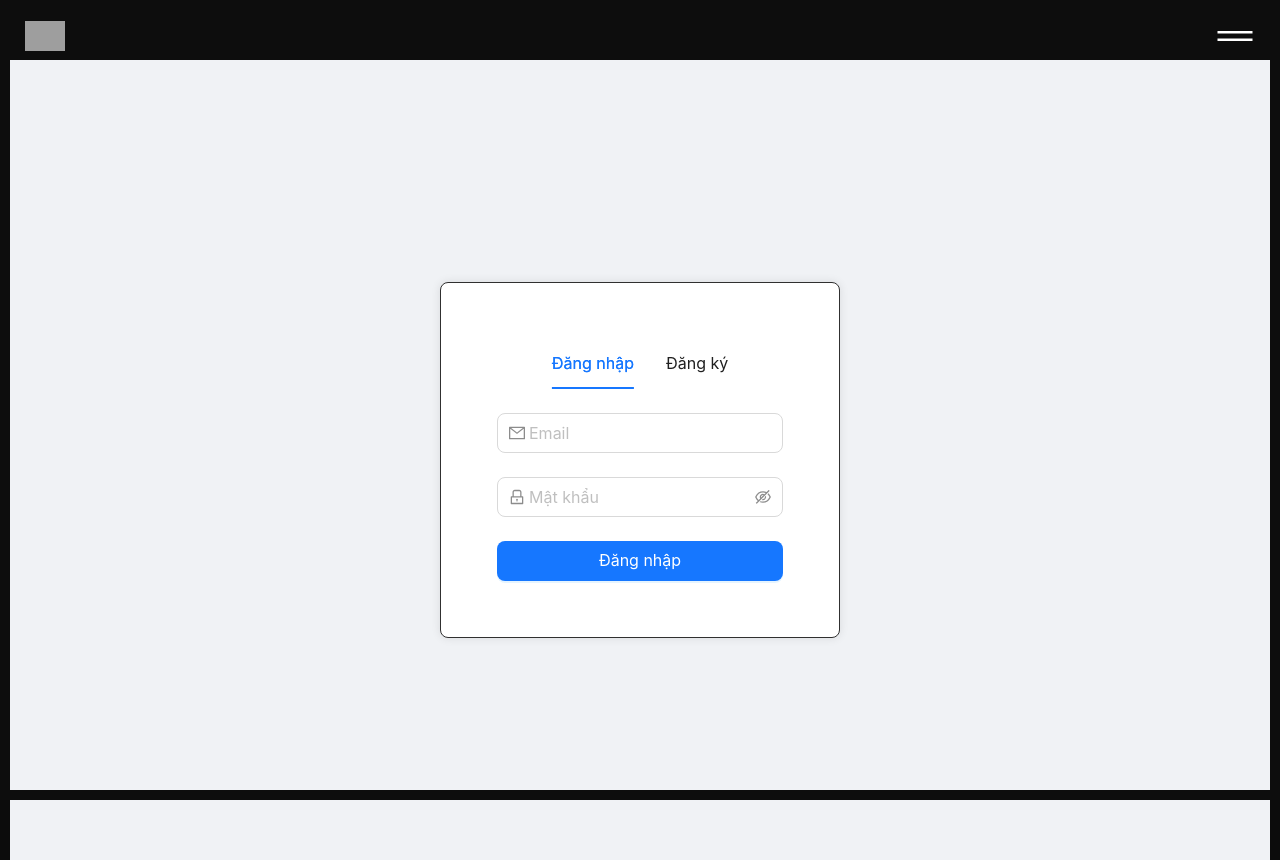
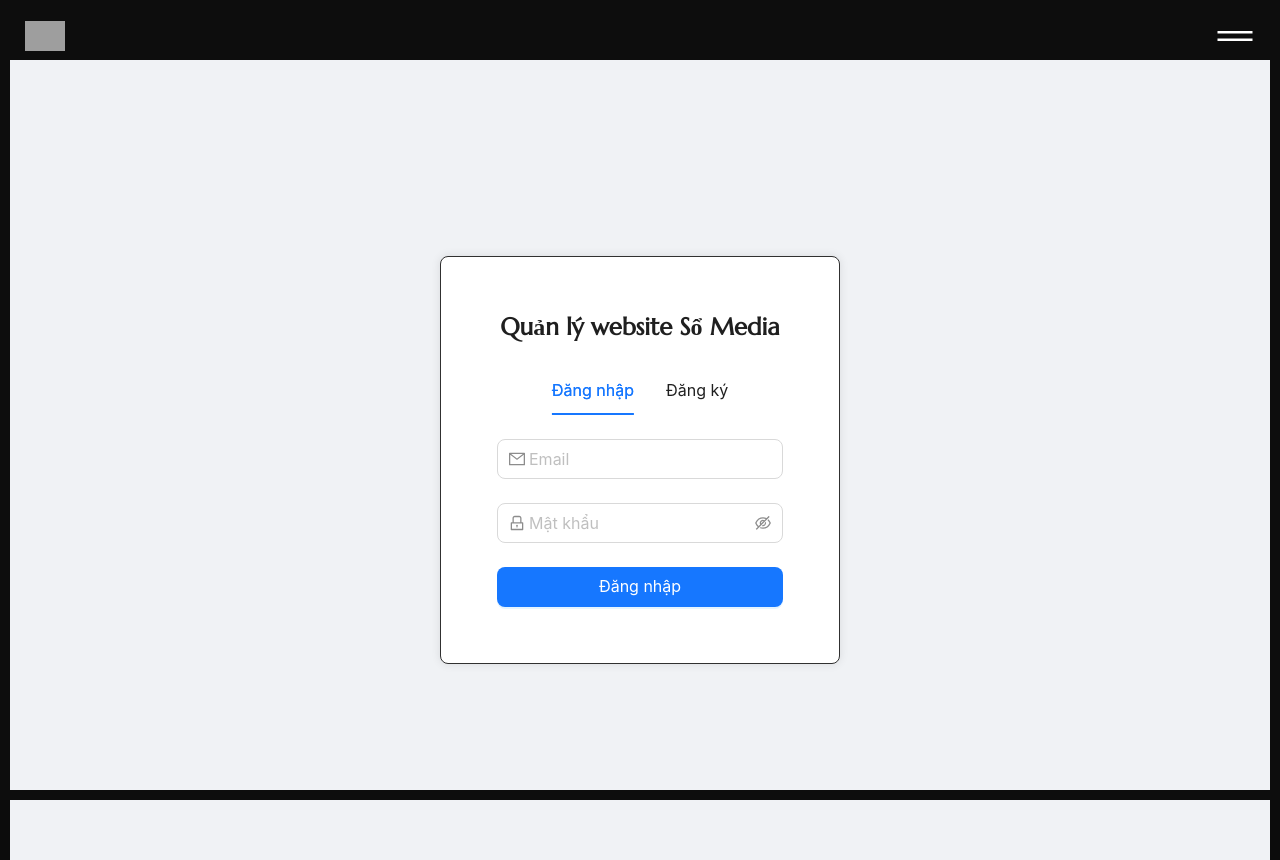
Before and after one commit to Duy-Thong/SoMedia-Website, a React (Create React App) app: page /admin/login in a window 1280 px wide. Built offline with nearby package versions, Linux system fonts and the light colour scheme; grey boxes are pictures that could not be loaded; what react-lazy-with-preload would draw is missing.

Commit message:
Update AdminLogin styles and add title for improved layout and clarity

```diff
--- a/src/pages/admin/login/AdminLogin.css
+++ b/src/pages/admin/login/AdminLogin.css
@@ -14,7 +14,7 @@
 
 .admin-login-box .ant-card-head-title {
     text-align: center;
-    font-size: 24px;
+    font-size: 20px;
 }
 
 .admin-login-box {
@@ -76,6 +76,13 @@
     color: #333;
 }
 
+.admin-login-title {
+    text-align: center;
+    margin-bottom: 24px;
+    font-size: 24px;
+    font-weight: bold;
+}
+
 .form-group {
     margin-bottom: 1rem;
 }
--- a/src/pages/admin/login/AdminLogin.js
+++ b/src/pages/admin/login/AdminLogin.js
@@ -169,6 +169,7 @@ const AdminLogin = () => {
     return (
         <div className="admin-login-container">
             <Card className="admin-login-box">
+                <h5 className="admin-login-title">Quản lý website Sổ Media</h5>
                 <Tabs defaultActiveKey="login" items={items} centered className="admin-tabs" />
             </Card>
         </div>
```
